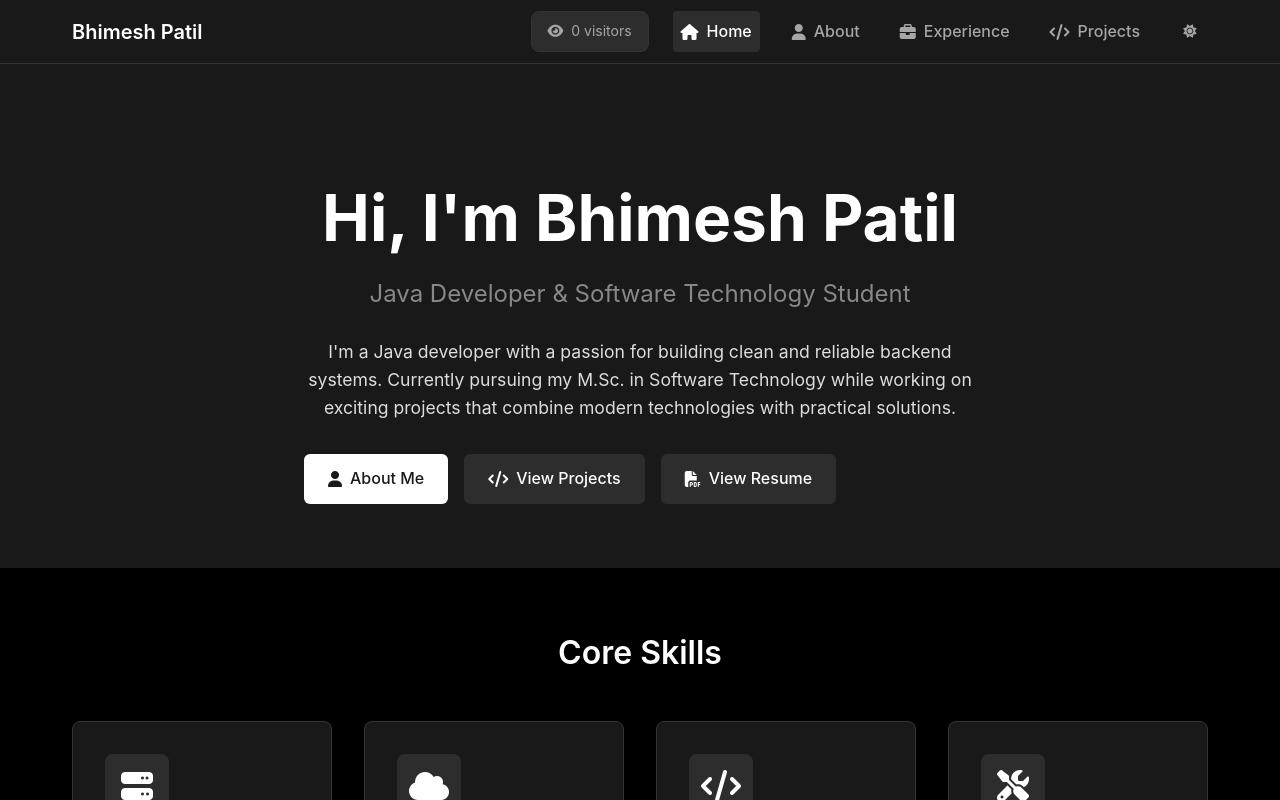
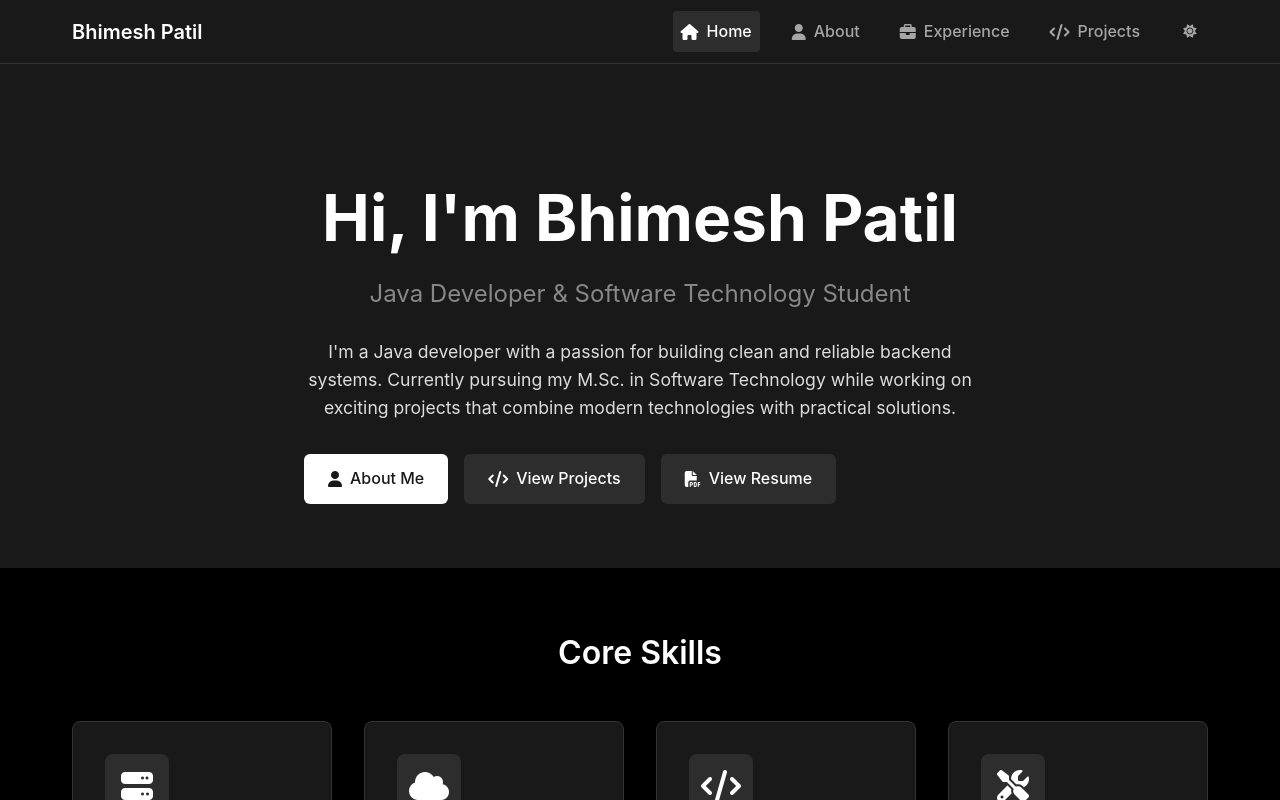
Before and after one commit to Bhimesh1/Portfolio_web, a React (Vite) app: page / in a window 1280 px wide. Built offline with nearby package versions, Linux system fonts and the light colour scheme; no server answers.

Commit message:
Visitors count removed

```diff
--- a/src/components/Navbar.jsx
+++ b/src/components/Navbar.jsx
@@ -1,6 +1,5 @@
 import React from 'react';
 import { NavLink, useNavigate } from 'react-router-dom';
-import VisitorCounter from './VisitorCounter';
 import '../styles/Navbar.css';
 
 const Navbar = ({ toggleTheme, isDarkMode }) => {
@@ -19,7 +18,6 @@ const Navbar = ({ toggleTheme, isDarkMode }) => {
         </NavLink>
 
         <div className="nav-links">
-          <VisitorCounter />
           <NavLink
             to="/"
             className={({ isActive }) => isActive ? 'nav-link active' : 'nav-link'}
```
